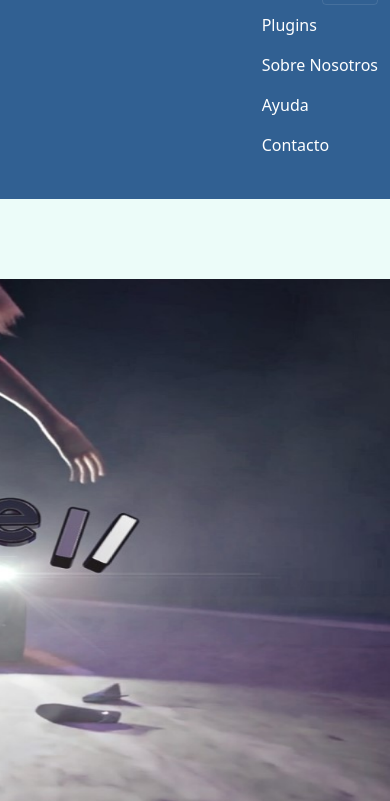
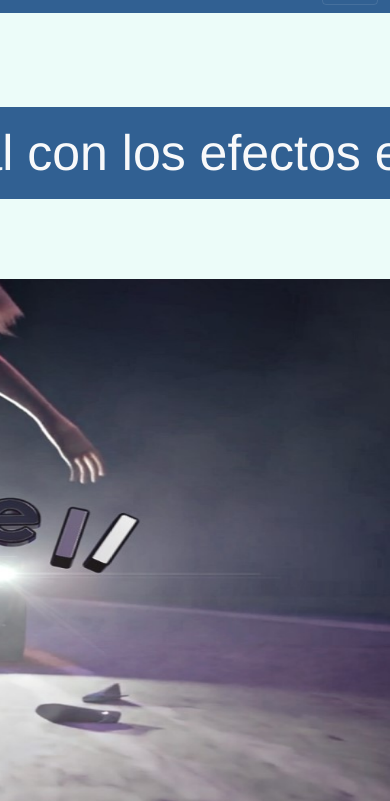
Before and after one commit to DanteEM/IdeaMozombite1, a website: page secciones/plugins.html in a window 390 px wide. Shown: the part 43-844 px from the top of the page. Drawn offline with nearby package versions, Linux system fonts and the light colour scheme.

Commit message:
mejorando responsive 2

```diff
--- a/scss/layout/_main.scss
+++ b/scss/layout/_main.scss
@@ -4,10 +4,6 @@ body {
         background-color: #316092;
     }
 
-    .flex {
-        display: flex;
-        justify-content: flex-end;
-    }
     .encabezados {
         font-size: 100px;
         font-family: 'Franklin Gothic Medium', 'Arial Narrow', Arial, sans-serif;
--- a/secciones/plugins.html
+++ b/secciones/plugins.html
@@ -24,25 +24,26 @@
             <div class="w-100">
                 <nav class="navbar color-custom navbar-expand-lg navbar-dark fixed-top">
                     <div class="container-fluid ">
-                        <a class="navbar-brand active" href="../index.html">2EXPRESS</a>
+                        <a class="navbar-brand " href="../index.html">2EXPRESS</a>
                         <button class="navbar-toggler" type="button" data-bs-toggle="collapse"
                             data-bs-target="#navbarNav" aria-controls="navbarNav" aria-expanded="false"
                             aria-label="Toggle navigation">
                             <span class="navbar-toggler-icon"></span>
                         </button>
-                        <div class="collapse navbar-collapse flex" id="navbarNav">
-                            <ul class="navbar-nav">
+                        <div class="collapse navbar-collapse" id="navbarNav">
+                            <ul class="navbar-nav ms-auto text-center">
                                 <li class="nav-item">
-                                    <a class="nav-link active" aria-current="page" href="./plugins.html">Plugins</a>
+                                    <a class="nav-link active" aria-current="page"
+                                        href="/secciones/plugins.html">Plugins</a>
                                 </li>
                                 <li class="nav-item">
-                                    <a class="nav-link active" href="./Sobre Nosotros.html">Sobre Nosotros</a>
+                                    <a class="nav-link active" href="/secciones/Sobre Nosotros.html">Sobre Nosotros</a>
                                 </li>
                                 <li class="nav-item">
-                                    <a class="nav-link active" href="./ayuda.html">Ayuda</a>
+                                    <a class="nav-link active" href="/secciones/ayuda.html">Ayuda</a>
                                 </li>
                                 <li class="nav-item">
-                                    <a class="nav-link active" href="./Contacto.html">Contacto</a>
+                                    <a class="nav-link active" href="/secciones/Contacto.html">Contacto</a>
                                 </li>
                             </ul>
                         </div>
```
Also changed, not shown: index.html (+4 -4 lines), secciones/Contacto.html (+8 -7 lines), secciones/Sobre Nosotros.html (+8 -7 lines), secciones/ayuda.html (+8 -7 lines), css/stylecopy.css, 1 other file.
